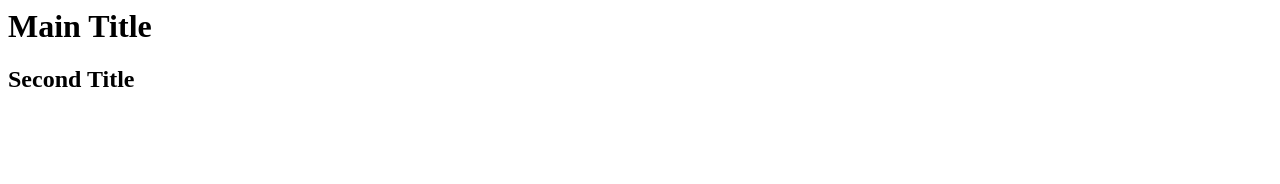
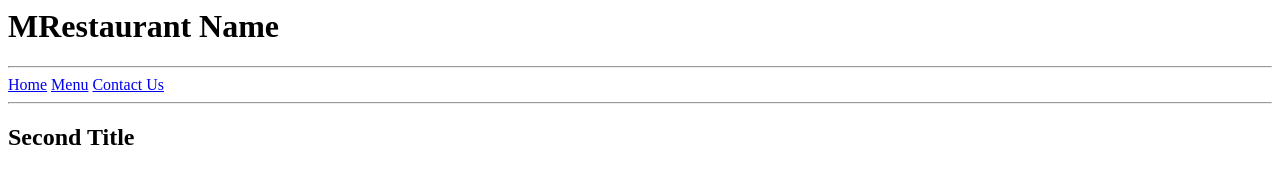
Before and after one commit to Renton64/Restaurant, a plain HTML site: page contact.html in a window 1280 px wide. Drawn offline with Linux system fonts and the light colour scheme.

Commit message:
addedLinks

```diff
--- a/contact.html
+++ b/contact.html
@@ -6,17 +6,23 @@
 -->
 <html lang=”en”>
 <head>
-<title>Title of Webpage</title>
+<title>Menu</title>
 </head>
 
 <body>
 <header>
 
-<h1>Main Title</h1>
+<h1>MRestaurant Name</h1>
+<hr/>
 
 </header>
-
-			<nav></nav>
+<sec id="nav">
+			<nav>
+        <a href ="index.html" target="_self">Home</a>
+        <a href ="menu.html" target="_self">Menu</a>
+        <a href ="contact.html" target="_self">Contact Us</a>
+      </nav>
+      <hr/>
 
 		<h2>Second Title</h2>
 		<p>
```
